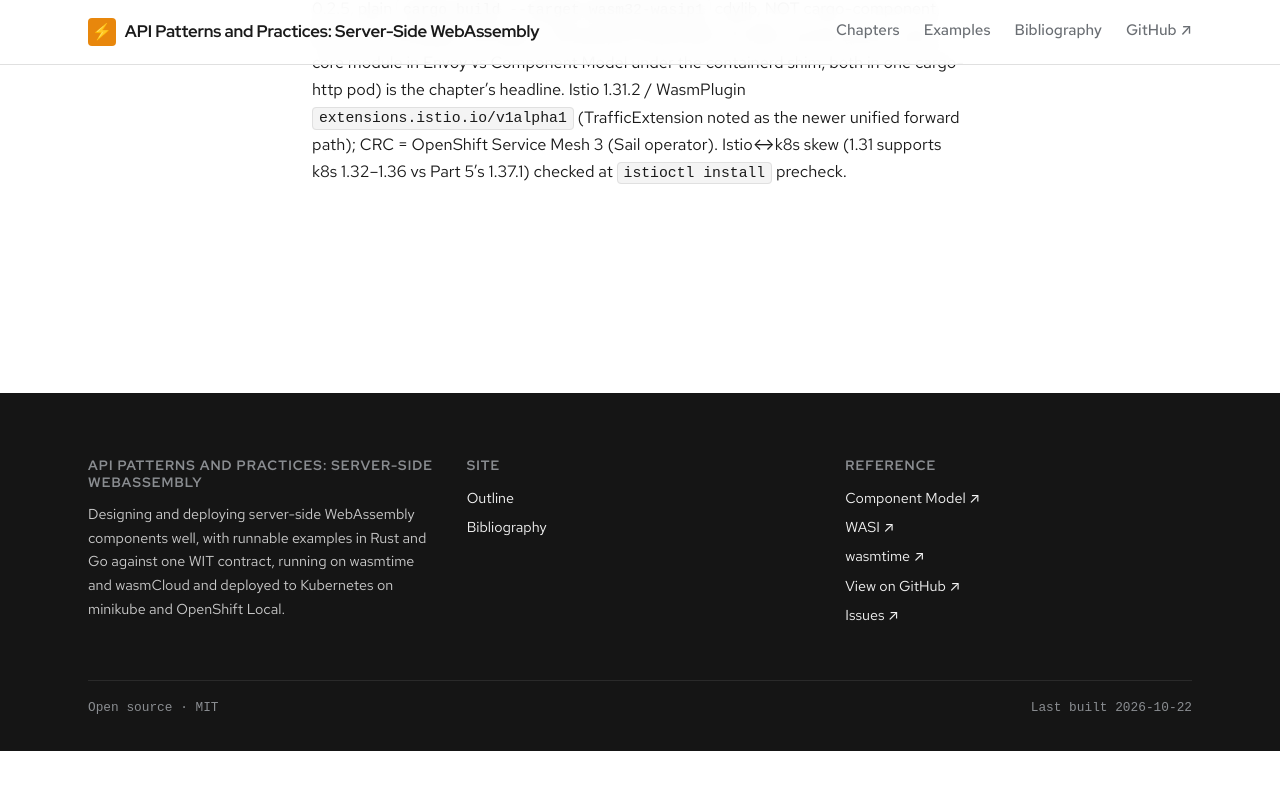
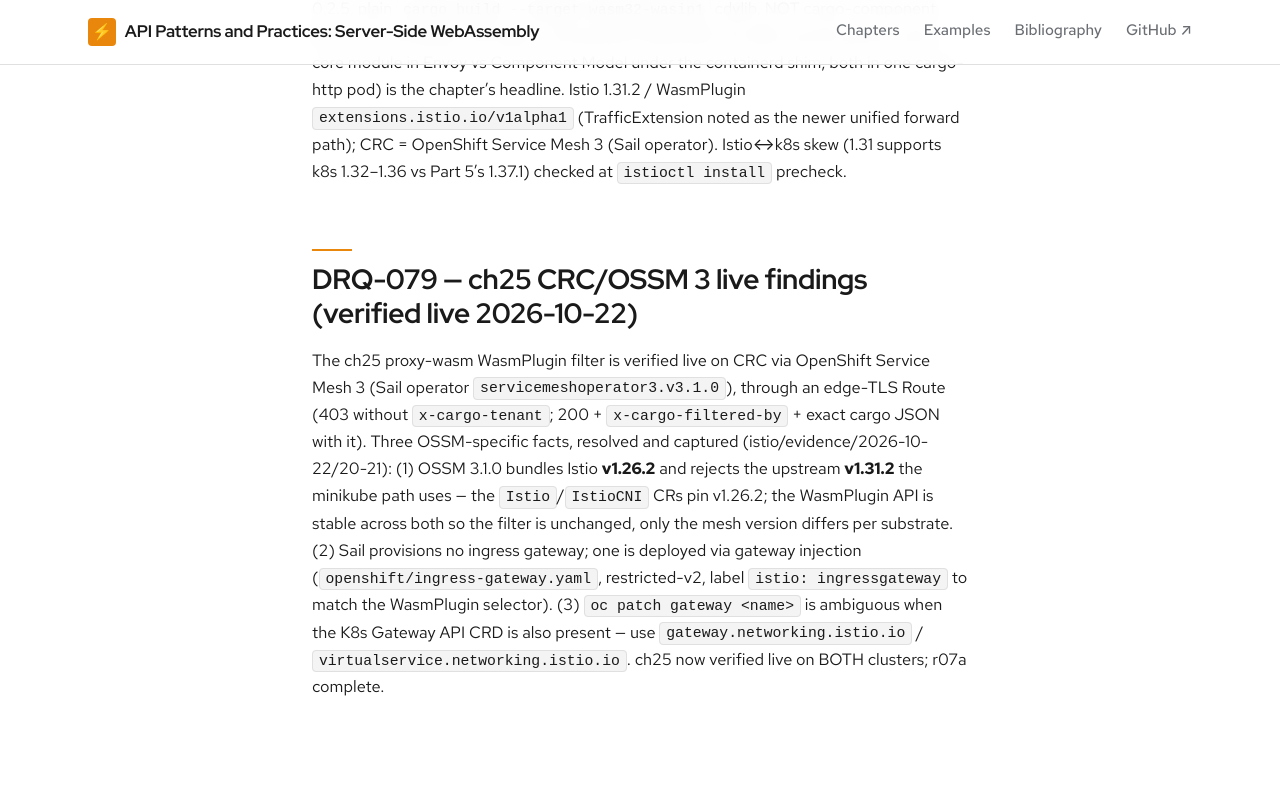
Before and after one commit to patterncatalyst/cn-patterns-and-practices-webassembly, a Jekyll site: the page built from _plans/decisions.md, in a window 1280 px wide and 900 px high, scrolled down 28500 px. Shown: the top 790 px of the window. Built offline with Jekyll 4.4.1, drawn with Linux system fonts in a browser that asks for light colours; some web fonts are replaced; before the commit the page ends 29251 px from its top, so only the background shows below that.

Commit message:
r07a: ch25 CRC/OSSM3 verified live + dual-cluster complete
Verified live on CRC via OpenShift Service Mesh 3 (Sail operator servicemeshoperator3.v3.1.0,
Istio v1.26.2) through an edge-TLS Route (CA-verified): 403 without x-cargo-tenant; 200 +
x-cargo-filtered-by + exact cargo JSON with it. ch25 now verified on BOTH clusters (minikube
upstream istioctl 1.31.2 + CRC OSSM3 1.26.2); same gateway WasmPlugin, same proxy-wasm filter.
CRC findings (DRQ-079, evidence 20-21): OSSM 3.1.0 bundles Istio <=1.26.2 (rejects upstream
1.31.2) -> CRs pinned v1.26.2; Sail provisions no ingress gateway -> deploy via gateway injection
(new openshift/ingress-gateway.yaml, restricted-v2, label istio: ingressgateway); oc patch gateway
is ambiguous vs the K8s Gateway API -> use gateway.networking.istio.io. install-ossm.sh applies the
injected gateway + pins v1.26.2; verify-istio-crc.sh patch group fixed. Chapter CRC half filled +
footer flipped to verified-live; version-matrix OSSM row firmed; CI adds ingress-gateway.yaml.
0 ban-tier, jekyll build clean.

```diff
--- a/_plans/decisions.md
+++ b/_plans/decisions.md
@@ -873,3 +873,20 @@
 Istio 1.31.2 / WasmPlugin `extensions.istio.io/v1alpha1` (TrafficExtension noted as the
 newer unified forward path); CRC = OpenShift Service Mesh 3 (Sail operator). Istio↔k8s skew
 (1.31 supports k8s 1.32–1.36 vs Part 5's 1.37.1) checked at `istioctl install` precheck.
+
+## DRQ-079 — ch25 CRC/OSSM 3 live findings (verified live 2026-10-22)
+
+The ch25 proxy-wasm WasmPlugin filter is verified live on CRC via OpenShift
+Service Mesh 3 (Sail operator `servicemeshoperator3.v3.1.0`), through an edge-TLS
+Route (403 without `x-cargo-tenant`; 200 + `x-cargo-filtered-by` + exact cargo
+JSON with it). Three OSSM-specific facts, resolved and captured
+(istio/evidence/2026-10-22/20-21): (1) OSSM 3.1.0 bundles Istio **v1.26.2** and
+rejects the upstream **v1.31.2** the minikube path uses — the `Istio`/`IstioCNI`
+CRs pin v1.26.2; the WasmPlugin API is stable across both so the filter is
+unchanged, only the mesh version differs per substrate. (2) Sail provisions no
+ingress gateway; one is deployed via gateway injection
+(`openshift/ingress-gateway.yaml`, restricted-v2, label `istio: ingressgateway`
+to match the WasmPlugin selector). (3) `oc patch gateway <name>` is ambiguous
+when the K8s Gateway API CRD is also present — use
+`gateway.networking.istio.io` / `virtualservice.networking.istio.io`. ch25 now
+verified live on BOTH clusters; r07a complete.
```
Also changed, not shown: _docs/25-istio-and-webassembly.md (+16 -4 lines), _plans/version-matrix.md (+1 -1 lines), examples/part6-deviations/istio/evidence/2026-10-22/20-verify-crc-pass.txt (added, +23 -0 lines), examples/part6-deviations/istio/evidence/2026-10-22/21-findings-crc-ossm.txt (added, +17 -0 lines), examples/part6-deviations/istio/openshift/ingress-gateway.yaml (added, +55 -0 lines), .github/workflows/contracts.yml, 2 other files.
